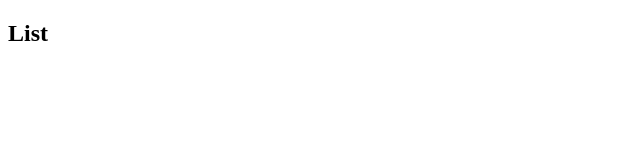
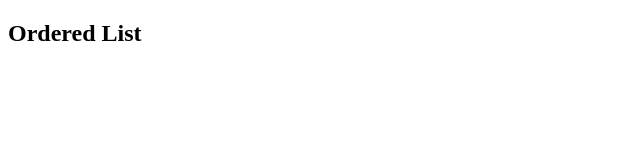
Before and after one commit to smithuel/html-class, a plain HTML site: page day3/list.html in a window 1280 px wide. Shown: the whole page, without its empty margins (0-640 px from the left). Drawn offline with Linux system fonts and the light colour scheme.

Commit message:
changed to ordered list

```diff
--- a/day3/list.html
+++ b/day3/list.html
@@ -7,6 +7,6 @@
   <title>List</title>
 </head>
 <body>
-  <h2>List</h2>
+  <h2>Ordered List</h2>
 </body>
 </html>
```
